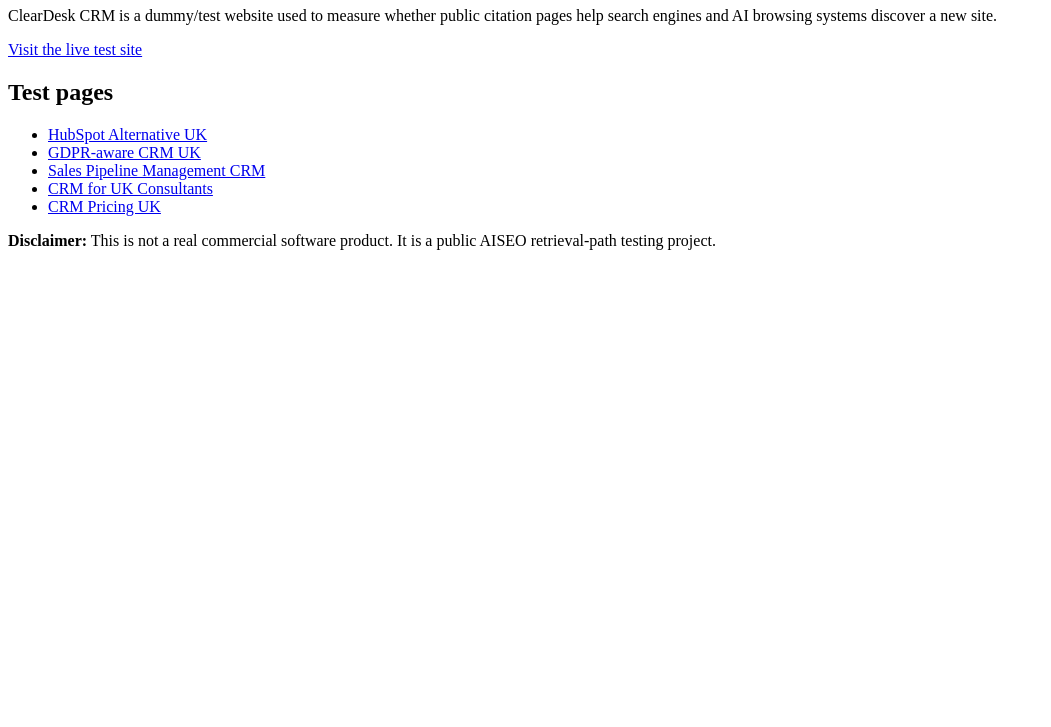
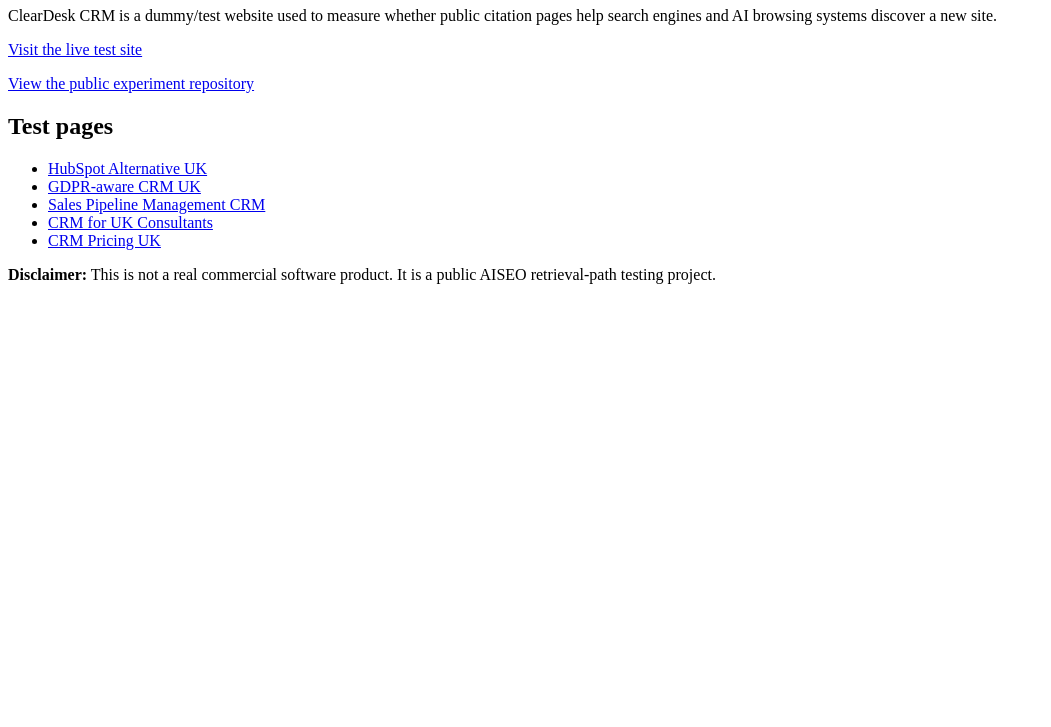
Before and after one commit to JamesHotch/cleardesk-crm-aiseo-test, a plain HTML site: page index.html in a window 1280 px wide. Shown: the part 73-800 px from the top of the page, without its empty margins (0-1051 px from the left). Drawn offline with Linux system fonts and the light colour scheme.

Commit message:
Cross-link the experiment repository

```diff
--- a/index.html
+++ b/index.html
@@ -11,6 +11,7 @@
     <h1>ClearDesk CRM AISEO Retrieval Test</h1>
     <p>ClearDesk CRM is a dummy/test website used to measure whether public citation pages help search engines and AI browsing systems discover a new site.</p>
     <p><a href="http://cleardeskcrm.145.241.232.214.sslip.io/">Visit the live test site</a></p>
+    <p><a href="https://github.com/JamesHotch/cleardesk-crm-aiseo-test">View the public experiment repository</a></p>
     <h2>Test pages</h2>
     <ul>
       <li><a href="http://cleardeskcrm.145.241.232.214.sslip.io/hubspot-alternative-uk.html">HubSpot Alternative UK</a></li>
```
